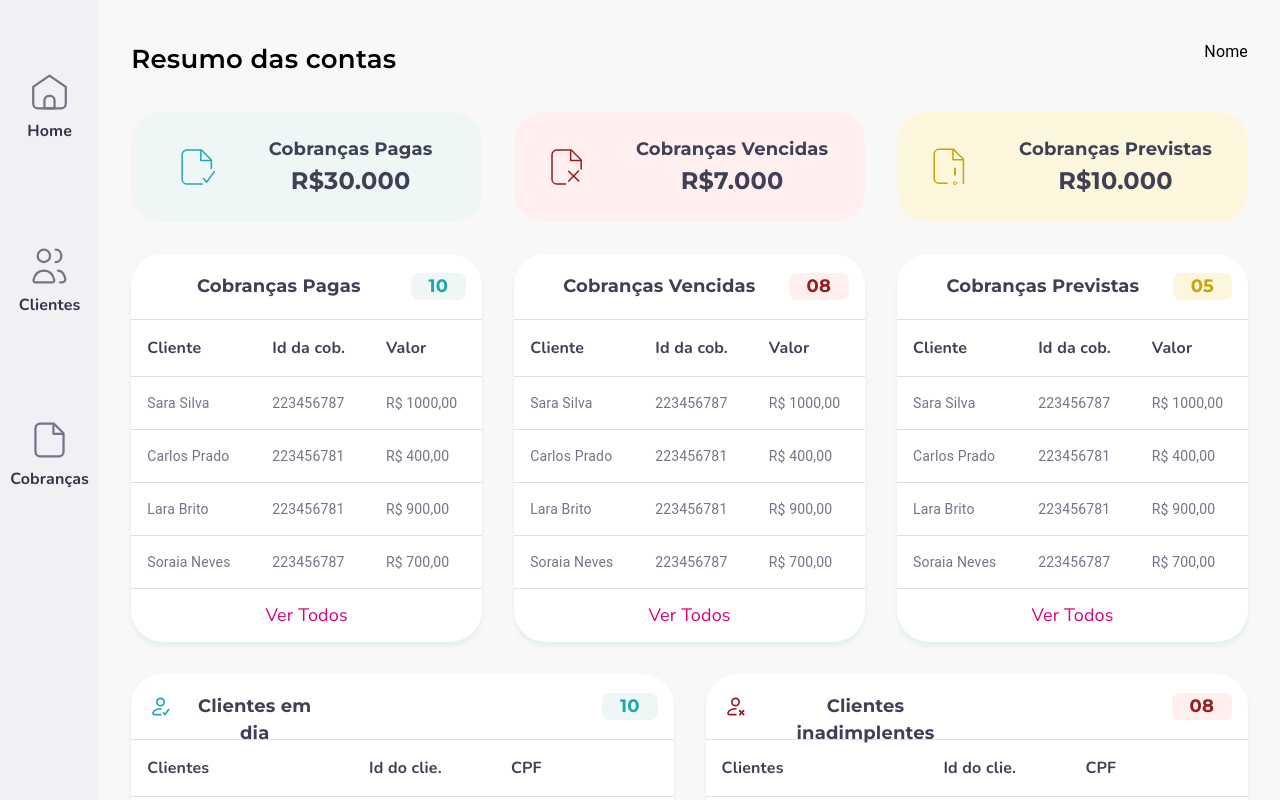
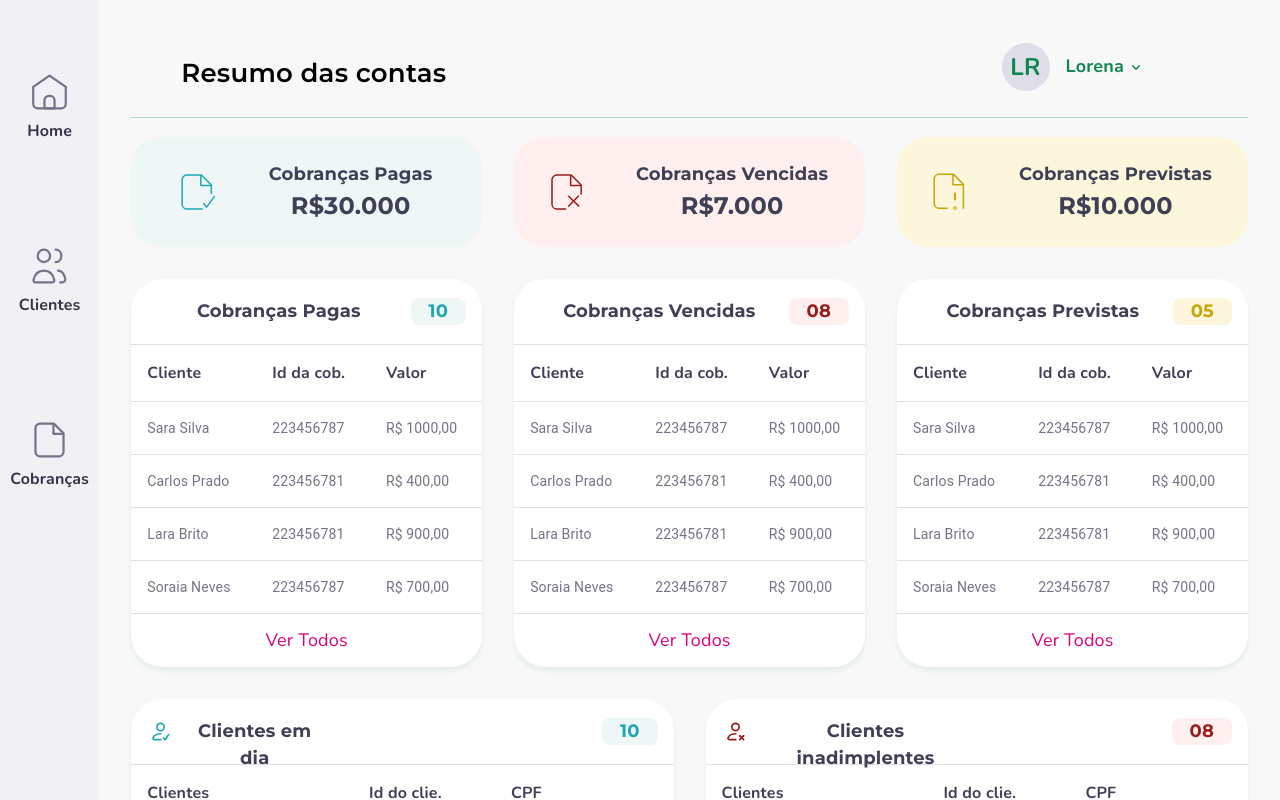
Before and after one commit to higorini/desafio-modulo-06-neurodevergentes-front, a React (Vite) app: page /home in a window 1280 px wide. Shown: the top 800 px of the page. Built offline with nearby package versions, Linux system fonts and the light colour scheme.

Commit message:
Criação do componente header

```diff
--- /dev/null
+++ b/src/components/Header/index.jsx
@@ -0,0 +1,59 @@
+import { Stack, Typography } from "@mui/material";
+import ArrowDown from "../../assets/icons/chevron.svg";
+
+function Header({ userName, headerTitle }) {
+  return (
+    <Stack
+      direction="row"
+      justifyContent="space-between"
+      borderBottom="1px solid var(--green-300)"
+      marginBottom="19px"
+      padding="0 100px 24px 50px"
+    >
+      <Typography
+        component="h1"
+        sx={{
+          fontFamily: "var(--font-title)",
+          fontSize: "var(--title-xl)",
+          marginTop: "14px",
+        }}
+      >
+        {headerTitle}
+      </Typography>
+      <Stack direction="row" alignItems="center" gap="16px">
+        <Stack
+          width="48px"
+          height="48px"
+          borderRadius="50%"
+          textAlign="center"
+          justifyContent="center"
+          sx={{
+            backgroundColor: "var(--gray-300)",
+          }}
+        >
+          <Typography
+            fontFamily="var(--font-subtitle)"
+            fontWeight="600"
+            fontSize="var(--title-l)"
+            color="var(--green-500)"
+          >
+            LR
+          </Typography>
+        </Stack>
+        <Stack direction="row" alignItems="center">
+          <Typography
+            fontFamily="var(--font-subtitle)"
+            fontWeight="600"
+            fontSize="var(--title-s)"
+            color="var(--green-500)"
+          >
+            {userName}
+          </Typography>
+          <img src={ArrowDown} alt="" />
+        </Stack>
+      </Stack>
+    </Stack>
+  );
+}
+
+export default Header;
--- a/src/pages/Home/index.jsx
+++ b/src/pages/Home/index.jsx
@@ -1,9 +1,10 @@
-import { Box, Grid, Stack, Typography } from "@mui/material";
+import { Grid, Stack } from "@mui/material";
 import DefaultingCustomer from "../../assets/icons/mainIcons/defaultingCustomerHome.svg";
 import LoyalCustomer from "../../assets/icons/mainIcons/loyalCustomerHome.svg";
 import OverdueBill from "../../assets/icons/mainIcons/overdueBill.svg";
 import PaidBill from "../../assets/icons/mainIcons/paidBill.svg";
 import PendingBill from "../../assets/icons/mainIcons/pendingCharge.svg";
+import Header from "../../components/Header";
 import SideNavigation from "../../components/sideNavigation";
 import ChargesCard from "./components/ChargesCard";
 import ClientsCard from "./components/ClientsCard";
@@ -21,20 +22,7 @@ function Home() {
           backgroundColor: "var(--gray-100)",
         }}
       >
-        <Stack height="72px" direction="row" justifyContent="space-between">
-          <Typography
-            component="h1"
-            sx={{
-              fontFamily: "var(--font-title)",
-              fontSize: "var(--title-xl)",
-            }}
-          >
-            Resumo das contas
-          </Typography>
-          <Box>
-            <Typography>Nome</Typography>
-          </Box>
-        </Stack>
+        <Header userName="Lorena" headerTitle="Resumo das contas" />
         <Grid container spacing={4}>
           <Grid item xs={4}>
             <SummaryCharge
```
Also changed, not shown: src/assets/icons/chevron.svg.
